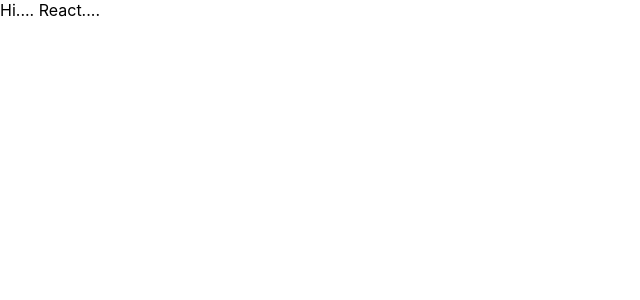
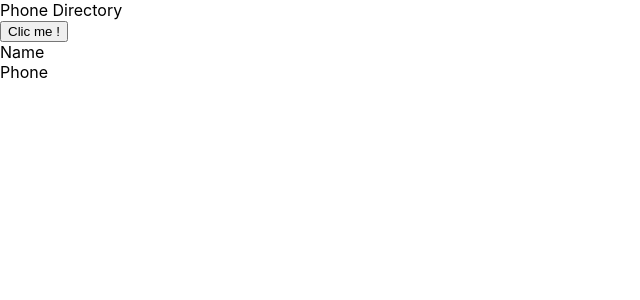
Before and after one commit to Guruji01/phone_directory, a React (Create React App) app: page / in a window 1280 px wide. Shown: the top 300 px of the page, without its empty margins (0-640 px from the left). Built offline with nearby package versions, Linux system fonts and the light colour scheme.

Commit message:
js file updated 1..

```diff
--- a/src/App.js
+++ b/src/App.js
@@ -4,8 +4,17 @@
 {
 render() {
   return (
+ <div>
     <div>
-        Hi.... React....
+         Phone Directory
+    </div>
+
+    <button> Clic me ! </button>
+
+    <div>
+        <span> Name</span><br/>
+        <span> Phone </span>
+    </div>
     </div>
   );
 }
```
